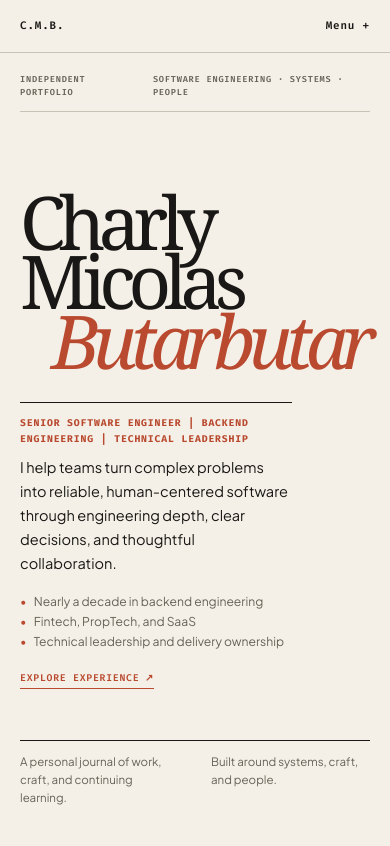
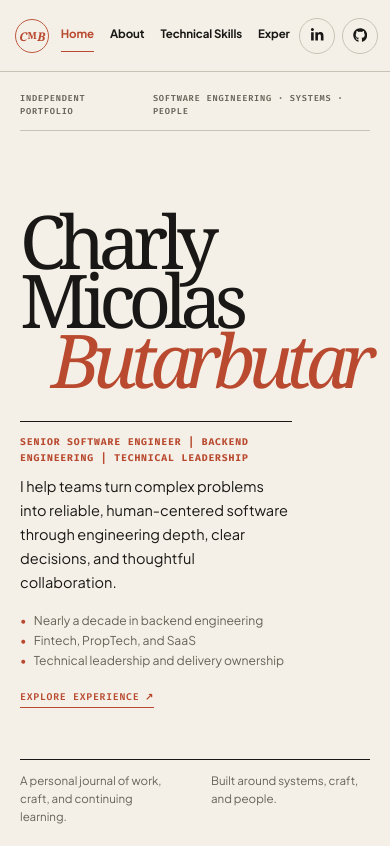
Before and after one commit to charlybutar21/charly-micolas-website, a Next.js app: page / in a window 390 px wide. Built offline with nearby package versions, Linux system fonts and the light colour scheme.

Commit message:
feat(nav): add sticky editorial header

```diff
--- a/app/components/layout/SiteNavigation.module.css
+++ b/app/components/layout/SiteNavigation.module.css
@@ -1,119 +1,121 @@
-.desktopNavigation {
-  display: flex;
-  min-height: 100dvh;
-  flex-direction: column;
-  justify-content: space-between;
-  border-right: 1px solid var(--line);
-  padding: 1.75rem clamp(1.25rem, 3vw, 2.6rem);
+.navigation {
+  position: sticky;
+  z-index: 10;
+  top: 0;
+  display: grid;
+  min-height: var(--header-height);
+  grid-template-columns: 2.75rem minmax(0, 1fr) auto;
+  gap: clamp(0.75rem, 2vw, 2.25rem);
+  align-items: center;
+  max-width: 100%;
+  border-bottom: 1px solid var(--line);
+  padding: 0 clamp(1.25rem, 4vw, 4rem);
+  background: var(--paper);
 }
 
-.monogram {
-  color: var(--accent);
-  font-family: Georgia, 'Times New Roman', serif;
-  font-size: 1.05rem;
-  font-weight: 600;
-  letter-spacing: -0.08em;
+.brandLink {
+  display: grid;
+  width: 2.75rem;
+  height: 2.75rem;
+  place-items: center;
+  border-radius: 50%;
 }
 
-.navigationGroups {
-  margin: auto 0;
-  padding: 3rem 0;
+.brandMark {
+  width: 2.45rem;
+  height: 2.45rem;
 }
 
-.group {
-  margin: 0 0 1.55rem;
-}
-
-.group:last-child {
-  margin-bottom: 0;
-}
-
-.groupLabel,
-.footer {
-  font-family: var(--font-fira-code), ui-monospace, monospace;
-  font-size: 0.61rem;
-  font-weight: 600;
-  letter-spacing: 0.1em;
-  text-transform: uppercase;
-}
-
-.groupLabel {
-  margin: 0 0 0.42rem;
-  color: var(--muted);
+.linkViewport {
+  min-width: 0;
 }
 
 .links {
+  display: flex;
+  justify-content: center;
+  gap: clamp(0.8rem, 2vw, 1.7rem);
   margin: 0;
   padding: 0;
   list-style: none;
 }
 
 .links a {
-  display: flex;
-  align-items: baseline;
+  position: relative;
+  display: block;
   width: max-content;
-  padding: 0.14rem 0;
+  padding: 0.7rem 0;
   color: var(--ink);
-  font-family: Georgia, 'Times New Roman', serif;
-  font-size: clamp(1rem, 1.35vw, 1.16rem);
-  line-height: 1.35;
+  font-size: clamp(0.72rem, 0.8vw, 0.83rem);
+  font-weight: 700;
+  letter-spacing: -0.01em;
+  line-height: 1;
+}
+
+.links a::after {
+  position: absolute;
+  right: 0;
+  bottom: 0.35rem;
+  left: 0;
+  height: 1px;
+  transform: scaleX(0);
+  transform-origin: left;
+  background: currentColor;
+  content: '';
+  transition: transform 160ms ease;
+}
+
+.links a:hover::after,
+.links a[aria-current='page']::after {
+  transform: scaleX(1);
 }
 
 .links a[aria-current='page'] {
   color: var(--accent);
-  font-style: italic;
-}
-
-.footer {
-  margin: 0;
-  color: var(--muted);
-  line-height: 1.6;
-}
-
-.mobileNavigation {
-  display: none;
 }
 
 @media (max-width: 760px) {
-  .desktopNavigation {
+  .navigation {
+    grid-template-columns: 2.5rem minmax(0, 1fr) auto;
+    gap: 0.55rem;
+    padding: 0 0.75rem;
+  }
+
+  .brandLink {
+    width: 2.5rem;
+    height: 2.5rem;
+  }
+
+  .brandMark {
+    width: 2.25rem;
+    height: 2.25rem;
+  }
+
+  .linkViewport {
+    overflow-x: auto;
+    overscroll-behavior-x: contain;
+    scrollbar-width: none;
+  }
+
+  .linkViewport::-webkit-scrollbar {
     display: none;
   }
 
-  .mobileNavigation {
-    position: relative;
-    display: block;
-    border-bottom: 1px solid var(--line);
+  .links {
+    justify-content: flex-start;
+    width: max-content;
+    gap: 1rem;
+    padding-right: 0.35rem;
+    white-space: nowrap;
   }
 
-  .mobileNavigation summary {
-    display: flex;
-    cursor: pointer;
-    list-style: none;
-    align-items: center;
-    justify-content: space-between;
-    padding: 1.1rem 1.25rem;
-    color: var(--ink);
-    font-family: var(--font-fira-code), ui-monospace, monospace;
-    font-size: 0.68rem;
-    font-weight: 600;
-    letter-spacing: 0.08em;
-  }
-
-  .mobileNavigation summary::-webkit-details-marker {
-    display: none;
-  }
-
-  .mobilePanel {
-    position: absolute;
-    z-index: 10;
-    right: 0;
-    left: 0;
-    border-bottom: 1px solid var(--line);
-    padding: 1.25rem;
-    background: var(--paper);
-  }
-
-  .navigationGroups {
-    padding: 0;
+  .links a {
+    min-height: 2.75rem;
+    padding: 0.9rem 0 0.85rem;
   }
 }
+
+@media (prefers-reduced-motion: reduce) {
+  .links a::after {
+    transition: none;
+  }
+}
--- a/app/components/layout/SiteNavigation.tsx
+++ b/app/components/layout/SiteNavigation.tsx
@@ -2,8 +2,9 @@
 
 import Link from 'next/link';
 import { usePathname } from 'next/navigation';
-import { useState } from 'react';
 import { navigationItems } from '@/app/lib/navigation';
+import BrandMark from '../shared/BrandMark';
+import SocialProfileLinks from '../shared/SocialProfileLinks';
 import styles from './SiteNavigation.module.css';
 
 function isCurrentPath(pathname: string, href: string) {
@@ -30,39 +31,16 @@ function NavigationList({ pathname }: { pathname: string }) {
 
 export default function SiteNavigation() {
   const pathname = usePathname() ?? '/';
-  const [menuOpen, setMenuOpen] = useState(false);
 
   return (
-    <>
-      <nav aria-label="Primary navigation" className={styles.desktopNavigation}>
-        <Link aria-label="Go to Home" className={styles.monogram} href="/">
-          C.M.B.
-        </Link>
-        <div className={styles.navigationGroups}>
+    <nav aria-label="Primary navigation" className={styles.navigation}>
+      <Link aria-label="Go to Home" className={styles.brandLink} href="/">
+        <BrandMark className={styles.brandMark} />
+      </Link>
+      <div className={styles.linkViewport}>
           <NavigationList pathname={pathname} />
-        </div>
-        <p className={styles.footer}>
-          Jakarta, Indonesia
-          <br />
-          Selected work
-        </p>
-      </nav>
-
-      <details
-        className={styles.mobileNavigation}
-        onToggle={(event) => setMenuOpen(event.currentTarget.open)}
-      >
-        <summary>
-          <span>C.M.B.</span>
-          <span>{menuOpen ? 'Close −' : 'Menu +'}</span>
-        </summary>
-        <nav
-          aria-label="Primary navigation mobile"
-          className={styles.mobilePanel}
-        >
-          <NavigationList pathname={pathname} />
-        </nav>
-      </details>
-    </>
+      </div>
+      <SocialProfileLinks placement="header" />
+    </nav>
   );
 }
--- a/app/components/layout/SiteShell.module.css
+++ b/app/components/layout/SiteShell.module.css
@@ -1,7 +1,5 @@
 .shell {
-  display: grid;
   min-height: 100dvh;
-  grid-template-columns: clamp(14rem, 19vw, 18rem) minmax(0, 1fr);
 }
 
 .content {
@@ -24,9 +22,3 @@
 .skipLink:focus {
   transform: translateY(0);
 }
-
-@media (max-width: 760px) {
-  .shell {
-    display: block;
-  }
-}
--- /dev/null
+++ b/app/components/shared/BrandMark.module.css
@@ -0,0 +1,26 @@
+.mark {
+  display: block;
+  color: var(--accent);
+}
+
+.ring {
+  fill: none;
+  stroke: currentColor;
+  stroke-width: 1.2;
+}
+
+.letter {
+  fill: currentColor;
+  font-family: Georgia, 'Times New Roman', serif;
+  font-size: 16px;
+  font-weight: 600;
+}
+
+.letterM {
+  font-size: 13px;
+}
+
+.letterC,
+.letterB {
+  font-style: italic;
+}
--- /dev/null
+++ b/app/components/shared/BrandMark.tsx
@@ -0,0 +1,27 @@
+import styles from './BrandMark.module.css';
+
+interface BrandMarkProps {
+  className?: string;
+}
+
+export default function BrandMark({ className }: BrandMarkProps) {
+  return (
+    <svg
+      aria-hidden="true"
+      className={[styles.mark, className].filter(Boolean).join(' ')}
+      focusable="false"
+      viewBox="0 0 48 48"
+    >
+      <circle className={styles.ring} cx="24" cy="24" r="22" />
+      <text className={`${styles.letter} ${styles.letterC}`} x="7" y="31">
+        C
+      </text>
+      <text className={`${styles.letter} ${styles.letterM}`} x="18" y="28">
+        M
+      </text>
+      <text className={`${styles.letter} ${styles.letterB}`} x="31" y="31">
+        B
+      </text>
+    </svg>
+  );
+}
--- a/app/globals.css
+++ b/app/globals.css
@@ -1,4 +1,5 @@
 :root {
+  --header-height: 4.5rem;
   --paper: #f4f0e7;
   --ink: #191816;
   --muted: #676158;
@@ -12,6 +13,7 @@
 
 html {
   background: var(--paper);
+  scroll-padding-top: calc(var(--header-height) + 1rem);
 }
 
 body {
```
Also changed, not shown: 1 other file (tests, documents, lock files or other folders).
